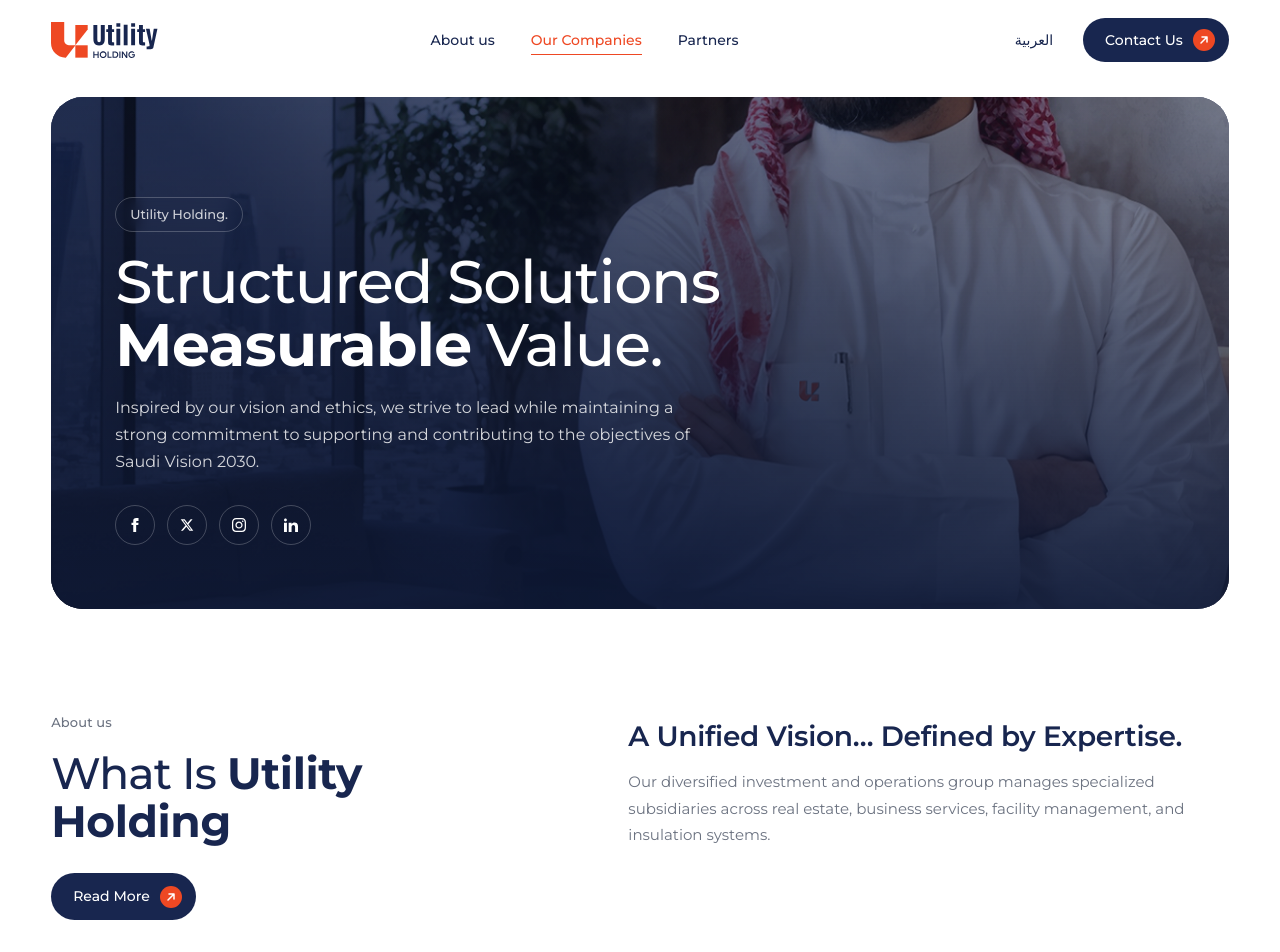
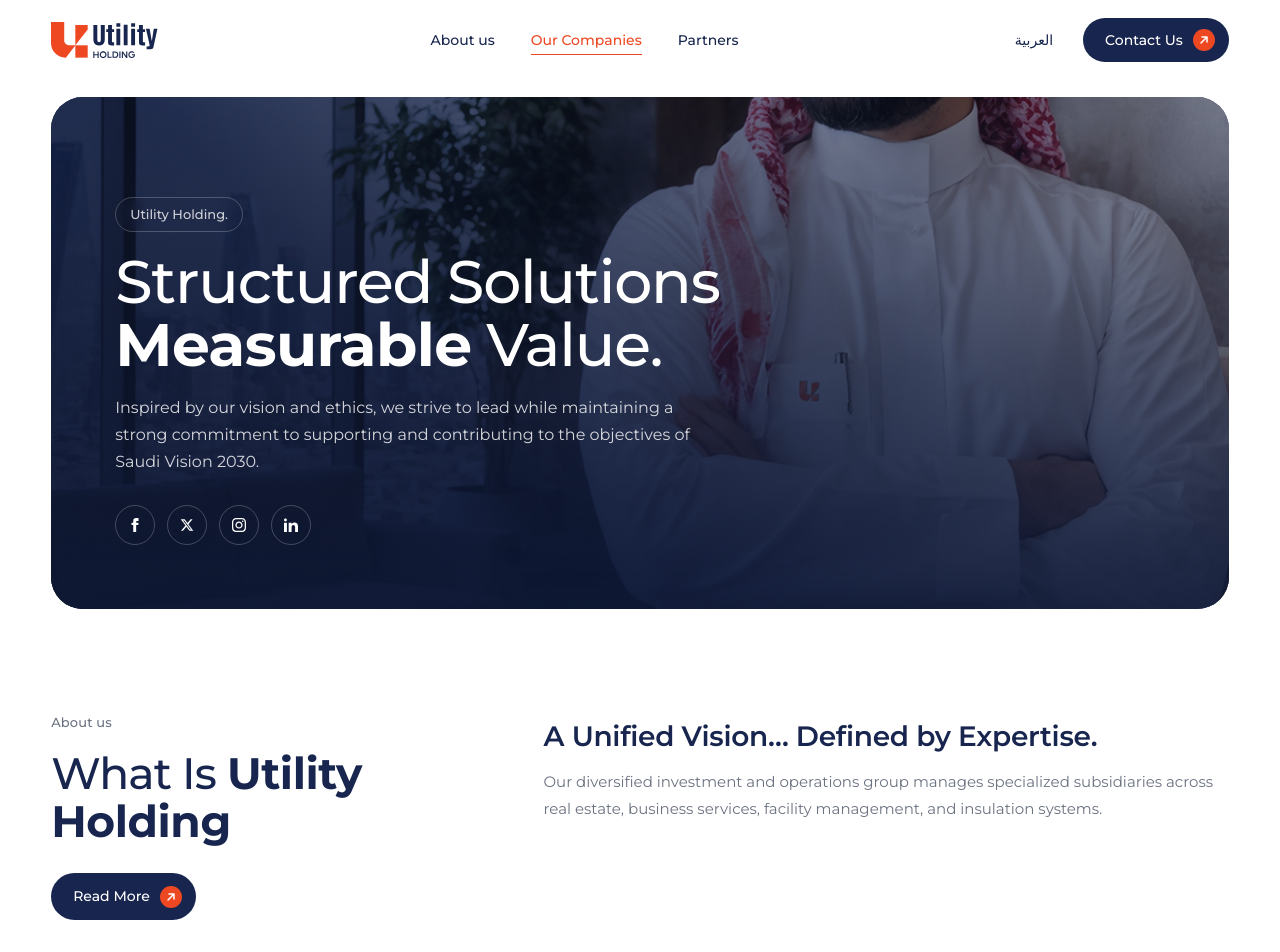
Before and after one commit to jahangirhossain-work/react-app-7, a React (Vite) app: page / in a window 1280 px wide. Shown: the top 952 px of the page. Built offline with nearby package versions, Linux system fonts and the light colour scheme.

Commit message:
two coloumn section change

```diff
--- a/src/styles/global.css
+++ b/src/styles/global.css
@@ -522,8 +522,8 @@
 
 .two-col {
   display: grid;
-  grid-template-columns: 1fr 1.2fr;
-  gap: clamp(32px, 6vw, 96px);
+  grid-template-columns: 1fr 1.6fr;
+  gap: clamp(32px, 5vw, 80px);
   align-items: start;
 }
 
```
